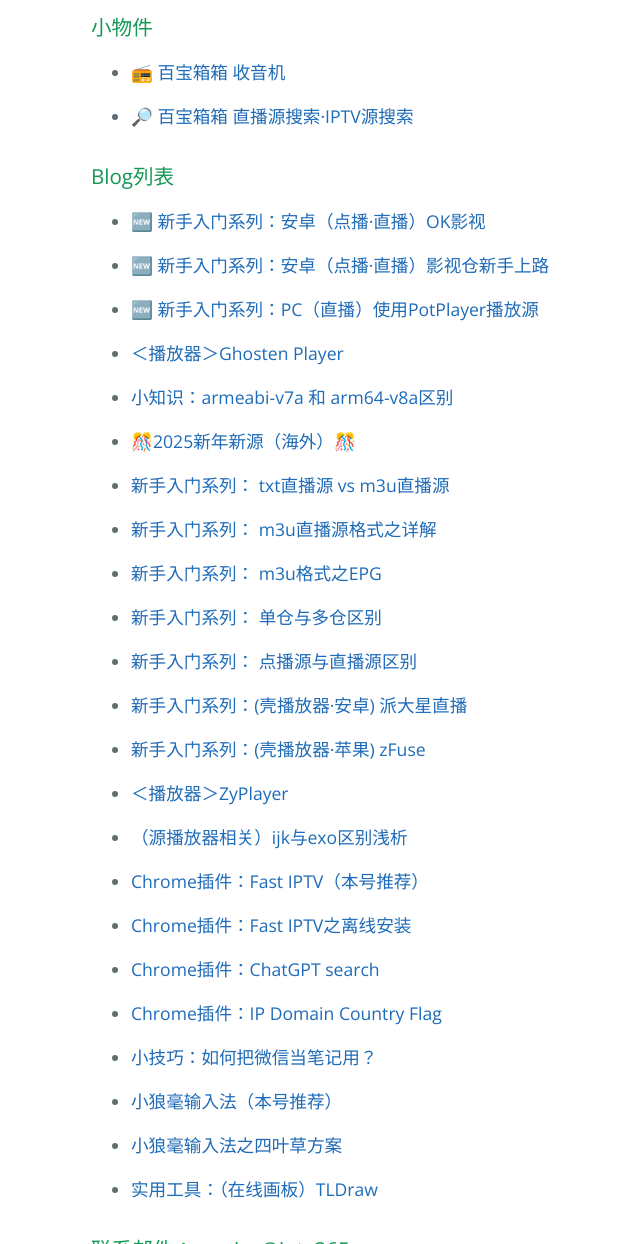
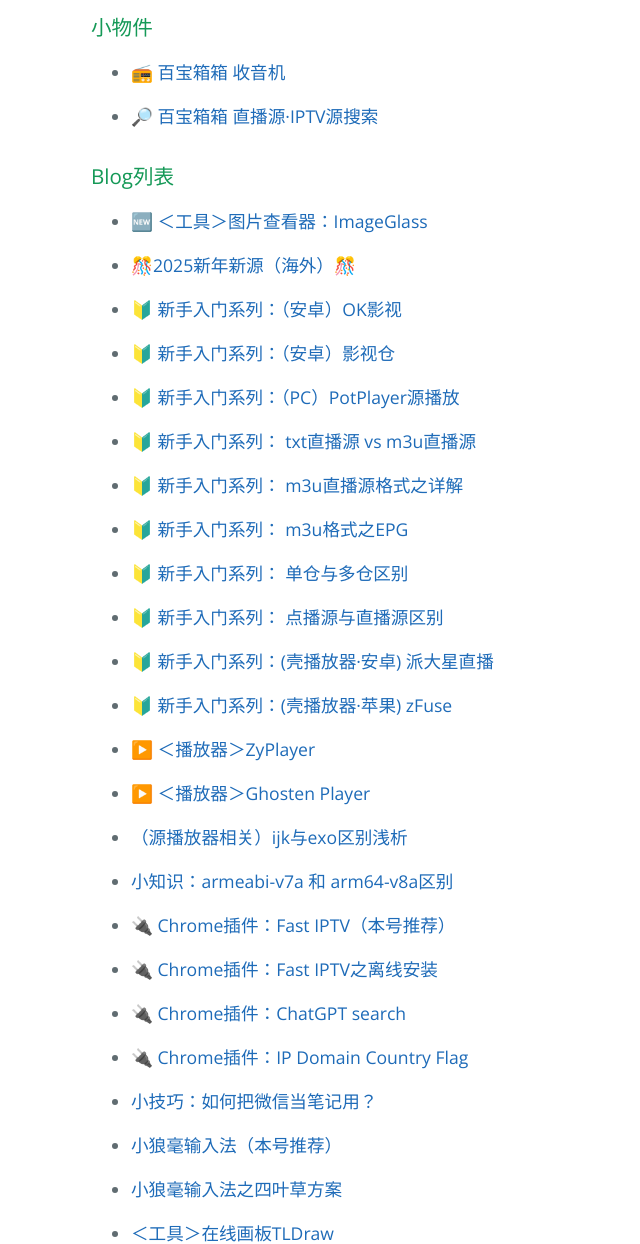
Before and after one commit to kimwang1978/iptv.github.io, a Jekyll site: the page built from index.md, in a window 1280 px wide and 1400 px high, scrolled down 576 px. Shown: the part 156-1400 px from the top of the window, without its empty margins (133-773 px from the left). Built offline with Jekyll 4.4.1, drawn with Linux system fonts in a browser that asks for light colours; our own code applies the rules of GitHub Pages for plain Markdown files.

Commit message:
Update 20250302

```diff
--- a/index.md
+++ b/index.md
@@ -7,46 +7,49 @@
 
 *   📻️ [百宝箱箱 收音机](https://radio.iptv365.org)
 
-*   🔎 [百宝箱箱 直播源搜索·IPTV源搜索](https://search.iptv365.org)
+*   🔎 [百宝箱箱 直播源·IPTV源搜索](https://search.iptv365.org)
 
 ### Blog列表
-*   🆕 [新手入门系列：安卓（点播·直播）OK影视](./docs/022_OK_Pro.md)
 
-*   🆕 [新手入门系列：安卓（点播·直播）影视仓新手上路](./docs/017_YingShiCang.md)
+*   🆕 [＜工具＞图片查看器：ImageGlass](./docs/024_ImageGlass.md)
 
-*   🆕 [新手入门系列：PC（直播）使用PotPlayer播放源](./docs/023_PotPlayer.md)
+*   [🎊2025新年新源（海外）🎊](./docs/008_NewSource.md)
 
-*   [＜播放器＞Ghosten Player](./docs/016_GhostenPlayer.md)
+*   🔰 [新手入门系列：（安卓）OK影视](./docs/022_OK_Pro.md)
+
+*   🔰 [新手入门系列：（安卓）影视仓](./docs/017_YingShiCang.md)
+
+*   🔰 [新手入门系列：（PC）PotPlayer源播放](./docs/023_PotPlayer.md)
+
+*   🔰 [新手入门系列： txt直播源 vs m3u直播源](./docs/018_txtm3u.md)
+
+*   🔰 [新手入门系列： m3u直播源格式之详解](./docs/019_m3uDetail.md)
+
+*   🔰 [新手入门系列： m3u格式之EPG](./docs/020_m3uDetail2.md)
+
+*   🔰 [新手入门系列： 单仓与多仓区别](./docs/014_DanCangDuoCang.md)
+
+*   🔰 [新手入门系列： 点播源与直播源区别](./docs/013_DianBoZhiBo.md)
+
+*   🔰 [新手入门系列：(壳播放器·安卓) 派大星直播](./docs/001_paidaxing.md)
+
+*   🔰 [新手入门系列：(壳播放器·苹果) zFuse](./docs/012_zFuse.md)
+
+*   ▶️ [＜播放器＞ZyPlayer](./docs/021_ZyPlayer.md)
+
+*   ▶️ [＜播放器＞Ghosten Player](./docs/016_GhostenPlayer.md)
+
+*   [（源播放器相关）ijk与exo区别浅析](./docs/003_JieMa.md)
 
 *   [小知识：armeabi-v7a 和 arm64-v8a区别](./docs/015_arm.md)
 
-*   [🎊2025新年新源（海外）🎊](./docs/008_NewSource.md)
+*   🔌 [Chrome插件：Fast IPTV（本号推荐）](./docs/002_FastIPTV.md)
 
-*   [新手入门系列： txt直播源 vs m3u直播源](./docs/018_txtm3u.md)
+*   🔌 [Chrome插件：Fast IPTV之离线安装](./docs/004_FastIPTV_OfflineInstall.md)
 
-*   [新手入门系列： m3u直播源格式之详解](./docs/019_m3uDetail.md)
+*   🔌 [Chrome插件：ChatGPT search](./docs/007_ChatGPTSearch.md)
 
-*   [新手入门系列： m3u格式之EPG](./docs/020_m3uDetail2.md)
-
-*   [新手入门系列： 单仓与多仓区别](./docs/014_DanCangDuoCang.md)
-
-*   [新手入门系列： 点播源与直播源区别](./docs/013_DianBoZhiBo.md)
-
-*   [新手入门系列：(壳播放器·安卓) 派大星直播](./docs/001_paidaxing.md)
-
-*   [新手入门系列：(壳播放器·苹果) zFuse](./docs/012_zFuse.md)
-
-*   [ ＜播放器＞ZyPlayer](./docs/021_ZyPlayer.md)
-
-*   [（源播放器相关）ijk与exo区别浅析](./docs/003_JieMa.md)
-
-*   [Chrome插件：Fast IPTV（本号推荐）](./docs/002_FastIPTV.md)
-
-*   [Chrome插件：Fast IPTV之离线安装](./docs/004_FastIPTV_OfflineInstall.md)
-
-*   [Chrome插件：ChatGPT search](./docs/007_ChatGPTSearch.md)
-
-*   [Chrome插件：IP Domain Country Flag](./docs/010_IPDomainCountryFlag.md)
+*   🔌 [Chrome插件：IP Domain Country Flag](./docs/010_IPDomainCountryFlag.md)
 
 *   [小技巧：如何把微信当笔记用？](./docs/009_Wexin_Biji.md)
 
@@ -54,7 +57,7 @@
 
 *   [小狼毫输入法之四叶草方案](./docs/006_XiaoLangHao_SYC.md)
 
-*   [实用工具：（在线画板）TLDraw](./docs/011_tldraw.md)
+*   [＜工具＞在线画板TLDraw](./docs/011_tldraw.md)
 
 
 
```
Also changed, not shown: docs/024_ImageGlass.md (added, +96 -0 lines), assets/img/024_ImageGlass/imageglass-icon.png (added).
